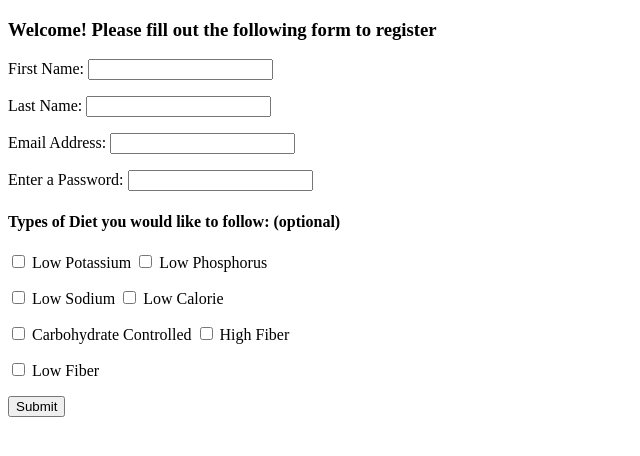
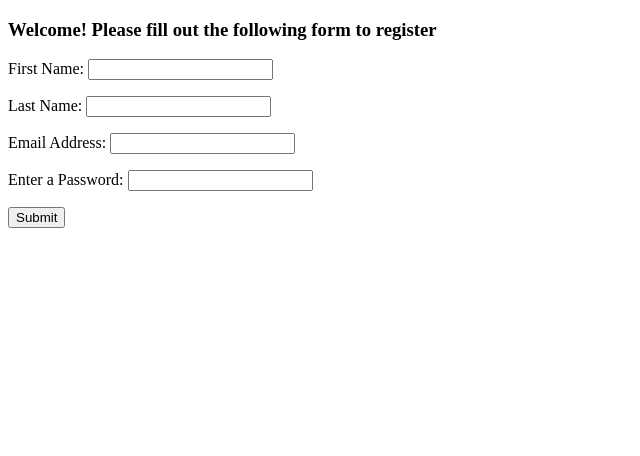
Before and after one commit to Jesskos/nutrify, a Flask app: page /register in a window 1280 px wide. Shown: the top 456 px of the page, without its empty margins (0-640 px from the left). Run offline with Flask 2, Linux system fonts and the light colour scheme.

Commit message:
Developed routes on server.py, and made templates for login and registe

```diff
--- a/model.py
+++ b/model.py
@@ -110,7 +110,7 @@ class User(db.Model):
 	user_id = db.Column(db.Integer, autoincrement=True, primary_key=True)
 	fname = db.Column(db.String(20), nullable=False)
 	lname = db.Column(db.String(20), nullable=False)
-	user_email = db.Column(db.String(15), nullable=False)
+	user_email = db.Column(db.String(60), nullable=False)
 	user_password = db.Column(db.String(20), nullable=False)
 
 	def __repr__(self):
@@ -150,6 +150,7 @@ def example_data():
 	olive = Ingredient(ingredient_name='olive')
 	amount = Amount(ingredient_amount='1 can')
 	harry = User(fname='Harry', lname='Potter', user_email='hpotter@gmail.com', user_password='hufflepuff')
+	Userpizza = UserToRecipe(recipe=pizza, user=harry)
 
 
 	db.session.add_all([pizza, olive, amount, harry])
--- a/server.py
+++ b/server.py
@@ -1,6 +1,6 @@
 from jinja2 import StrictUndefined
 from flask import (Flask, render_template, redirect, request, flash, session)
-from flask_debugtoolbar import DebugToolbarExtension
+# from flask_debugtoolbar import DebugToolbarExtension
 from model import connect_to_db, db, Recipe, Ingredient, Amount, RecipeToIngredient, AmountToIngredient, User, UserToRecipe
 
 app = Flask(__name__)
@@ -42,14 +42,14 @@ def update_registration_info():
 
 	if user:
 		flash("You already have an account. Please log in!")
+		return redirect("/login")
 
 	else:
 		new_user = User(fname=first_name, lname=last_name, user_email=email, user_password=password)
 		db.session.add(new_user)
 		db.session.commit()
 		flash("You have now been registered! Please log in")
-
-	return redirect("/login")
+		return redirect("/login")
 
 @app.route("/find-recipes")
 def find_recipe():
@@ -59,7 +59,7 @@ def find_recipe():
 @app.route("/view-recipes")
 def view_recipe():
 	# need function to view recipes
-	# need function to add revipes amongst those found
+	# need function to add recipes amongst those found
 	pass
 
 @app.route("/add-recipe")
@@ -80,6 +80,6 @@ if __name__ == "__main__":
     connect_to_db(app)
 
     # Use the DebugToolbar
-    DebugToolbarExtension(app)
+    # DebugToolbarExtension(app)
 
     app.run(port=5000, host='0.0.0.0')
--- a/templates/register.html
+++ b/templates/register.html
@@ -1,5 +1,5 @@
 {% extends 'base.html' %}
-{% block title %}I am a Register Page {% endblock %}
+{% block title %}Registration Page {% endblock %}
 
 
 {% block content %}
@@ -11,19 +11,20 @@
 	Last Name: <input type="text" name="lastname" required> <p>
 	Email Address: <input type="text" name="email" required> <p>
 	Enter a Password: <input type="text" name="password" required> <p>
-</form>
-
-<form action="/update-registration-info" method="POST">
-	<h4> Types of Diet you would like to follow: (optional) </h4>
-<!-- 	will not receive information nor from this yet, but will at the end if time permits -->
-	<input type="checkbox" name="diet" value="lowpotassium"> Low Potassium
-	<input type="checkbox" name="diet" value="Hypertension"> Low Phosphorus <p>
-	<input type="checkbox" name="diet" value="lowsodium"> Low Sodium
-	<input type="checkbox" name="diet" value="lowcalorie"> Low Calorie <p>
-	<input type="checkbox" name="diet" value="Carbcontrolled"> Carbohydrate Controlled
-	<input type="checkbox" name="diet" value="highfiber"> High Fiber <p>
-	<input type="checkbox" name="diet" value="lowfiber"> Low Fiber <p>
 	<input type="submit">
 </form>
 
+<!-- <form action="/update-registration-info" method="POST"> -->
+<!-- 	<h4> Types of Diet you would like to follow: (optional) </h4>  -->
+<!-- 	will not receive information nor from this yet, but will at the end if time permits -->
+<!-- 	<input type="checkbox" name="diet" value="lowpotassium"> Low Potassium  -->
+<!-- 	<input type="checkbox" name="diet" value="Hypertension"> Low Phosphorus <p> -->
+<!-- 	<input type="checkbox" name="diet" value="lowsodium"> Low Sodium  -->
+<!-- 	<input type="checkbox" name="diet" value="lowcalorie"> Low Calorie <p> -->
+<!-- 	<input type="checkbox" name="diet" value="Carbcontrolled"> Carbohydrate Controlled  -->
+<!-- 	<input type="checkbox" name="diet" value="highfiber"> High Fiber <p> -->
+<!-- 	<input type="checkbox" name="diet" value="lowfiber"> Low Fiber <p>
+ -->	<!-- <input type="submit"> -->
+<!-- </form>
+ -->
 {% endblock %}
```
Also changed, not shown: templates/login.html (+11 -1 lines).
